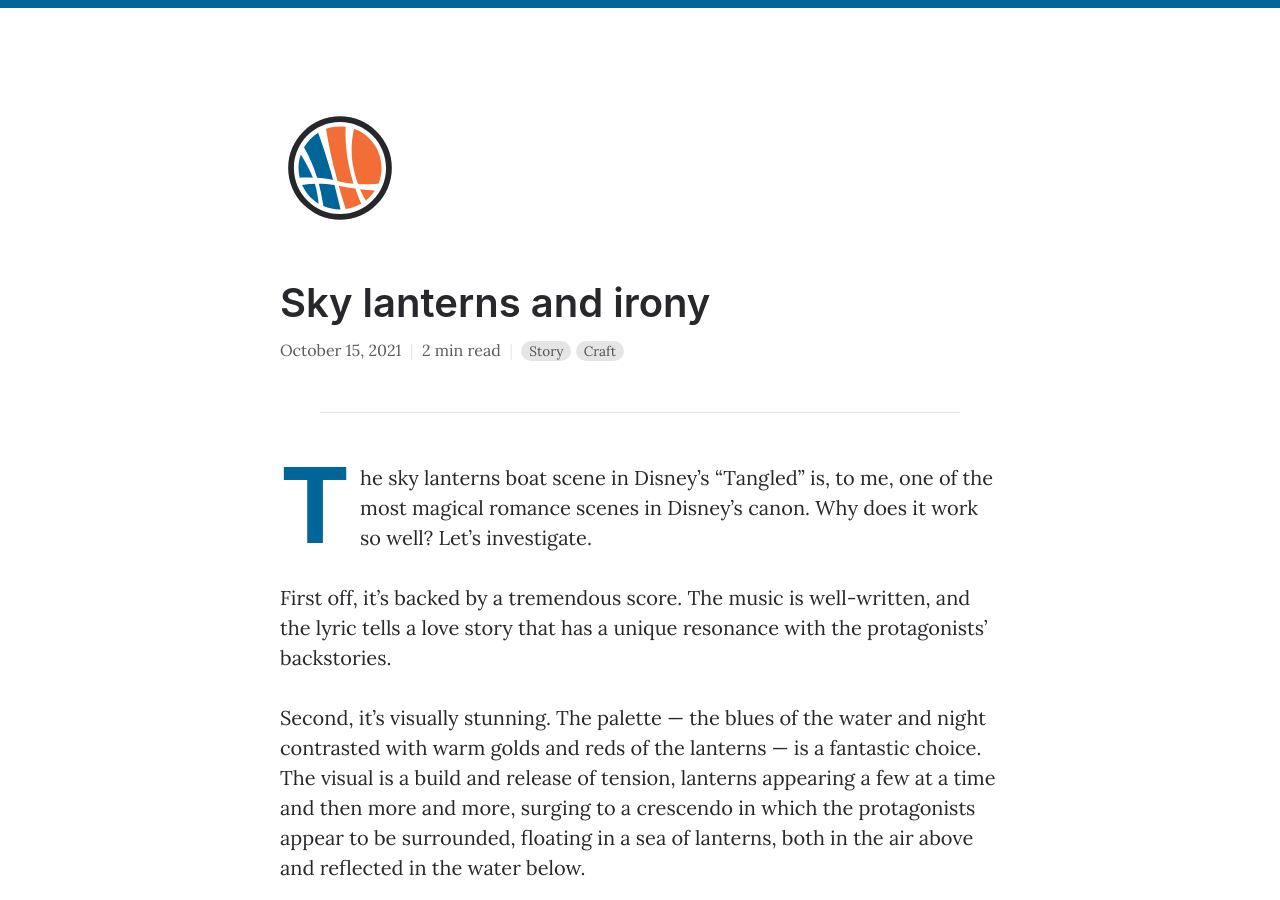
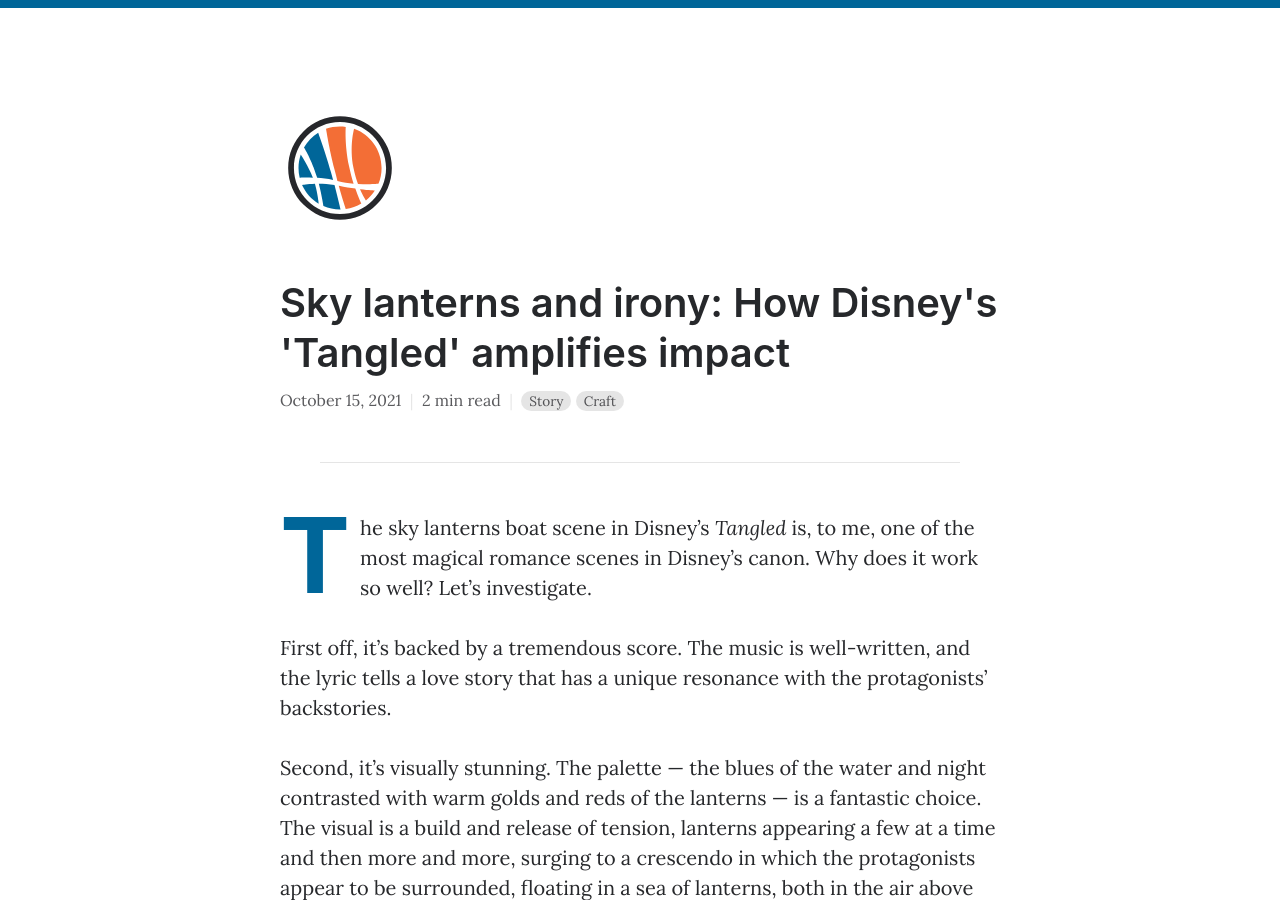
Before and after one commit to natelistrom/natelistrom.github.io, a Jekyll site: the page built from _posts/2021-10-15-sky-lanterns.md, in a window 1280 px wide and 900 px high. Built offline with Jekyll 4.4.1, drawn with Linux system fonts in a browser that asks for light colours.

Commit message:
Update sky lanterns post title

```diff
--- a/_posts/2021-10-15-sky-lanterns.md
+++ b/_posts/2021-10-15-sky-lanterns.md
@@ -1,6 +1,6 @@
 ---
 layout: post
-title:  "Sky lanterns and irony"
+title:  "Sky lanterns and irony: How Disney's 'Tangled' amplifies impact"
 date:   2021-10-15 12:00:00 -0400
 categories: Story Craft
 reading_time: 2 min
@@ -8,7 +8,7 @@ reading_time: 2 min
 
 ---
 
-<p class="dropCap">The sky lanterns boat scene in Disney’s “Tangled” is, to me, one of the most magical romance scenes in Disney’s canon. Why does it work so well? Let’s investigate.</p>
+<p class="dropCap">The sky lanterns boat scene in Disney’s <em>Tangled</em> is, to me, one of the most magical romance scenes in Disney’s canon. Why does it work so well? Let’s investigate.</p>
 
 First off, it’s backed by a tremendous score. The music is well-written, and the lyric tells a love story that has a unique resonance with the protagonists’ backstories.
 
```
